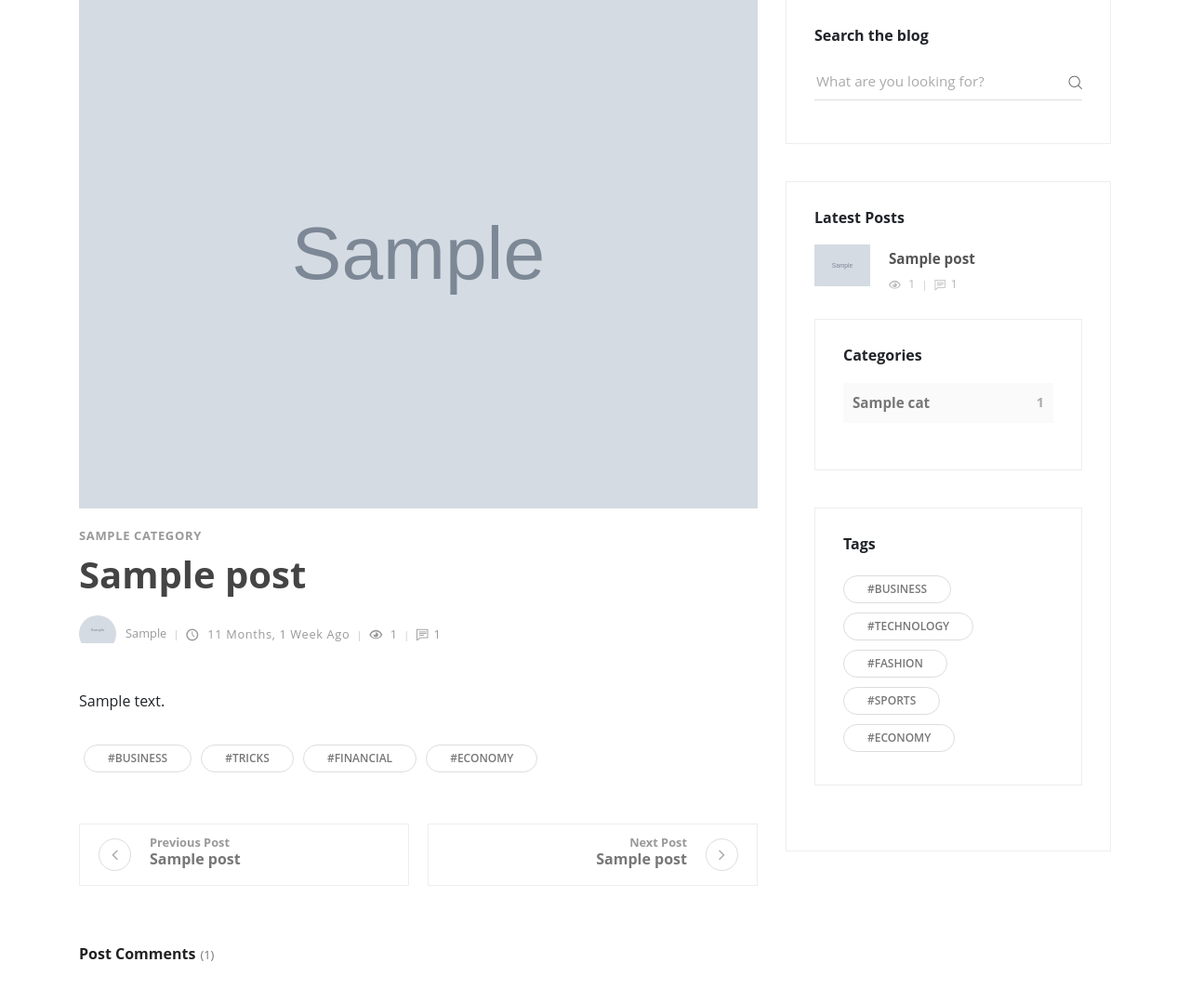
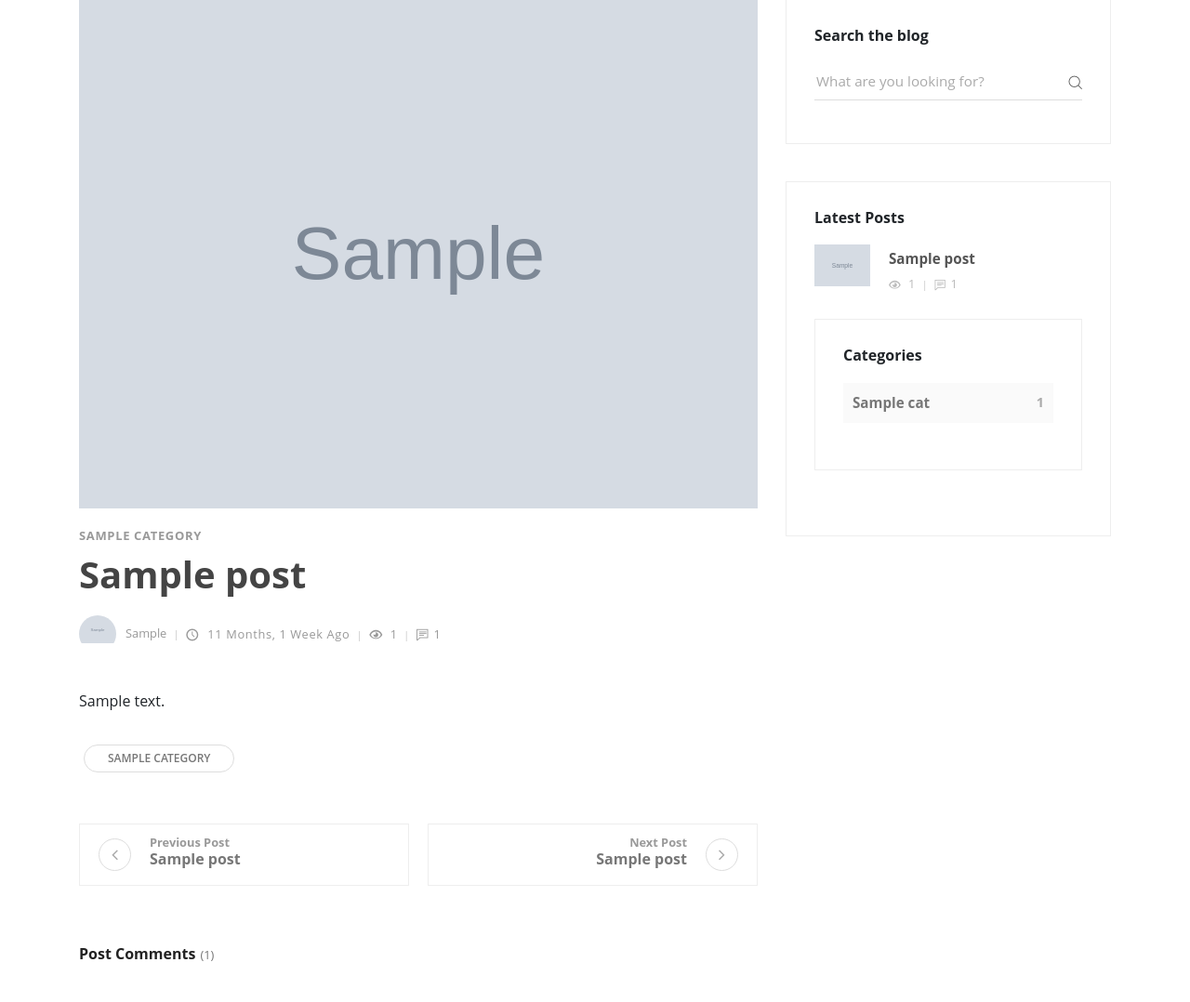
Before and after one commit to LeandroPerezT/Django-Blog, a Django app: template templates/post.html in a window 1280 px wide. Shown: the part 132-1210 px from the top of the page at 93% size. Run offline with Django 3.2, Linux system fonts and the light colour scheme; tables that the repository leaves empty hold one stand-in row (values such as "Sample post"); the template is opened without the code that fills it: values that come from a table or form of the project are taken from there, most other values are stand-ins (such as "Sample title", 1, 10 or a date in 2020); grey boxes marked "Sample" are stand-in pictures; some libraries are stand-ins or nearby versions.

Commit message:
commit on main

```diff
--- a/templates/post.html
+++ b/templates/post.html
@@ -37,7 +37,13 @@
                 <div class="post-body">
                   {{ post.content | safe }}
                 </div>
-                <div class="post-tags"><a href="#" class="tag">#Business</a><a href="#" class="tag">#Tricks</a><a href="#" class="tag">#Financial</a><a href="#" class="tag">#Economy</a></div>
+
+                <div class="post-tags">
+                  {% for cat in post.categories.all %}
+                  <a href="#" class="tag">{{cat}}</a>
+                  {% endfor %}
+                </div>
+
                 <div class="posts-nav d-flex justify-content-between align-items-stretch flex-column flex-md-row">
                 {% if post.previous_post %}
                 <a href="{{ post.previous_post.get_absolute_url }}" class="prev-post text-left d-flex align-items-center">
--- a/templates/sidebar.html
+++ b/templates/sidebar.html
@@ -42,17 +42,5 @@
     </div>
     {% endfor %}
     </div>
-    <!-- Widget [Tags Cloud Widget]-->
-    <div class="widget tags">
-    <header>
-        <h3 class="h6">Tags</h3>
-    </header>
-    <ul class="list-inline">
-        <li class="list-inline-item"><a href="#" class="tag">#Business</a></li>
-        <li class="list-inline-item"><a href="#" class="tag">#Technology</a></li>
-        <li class="list-inline-item"><a href="#" class="tag">#Fashion</a></li>
-        <li class="list-inline-item"><a href="#" class="tag">#Sports</a></li>
-        <li class="list-inline-item"><a href="#" class="tag">#Economy</a></li>
-    </ul>
-    </div>
+
 </aside>
```
